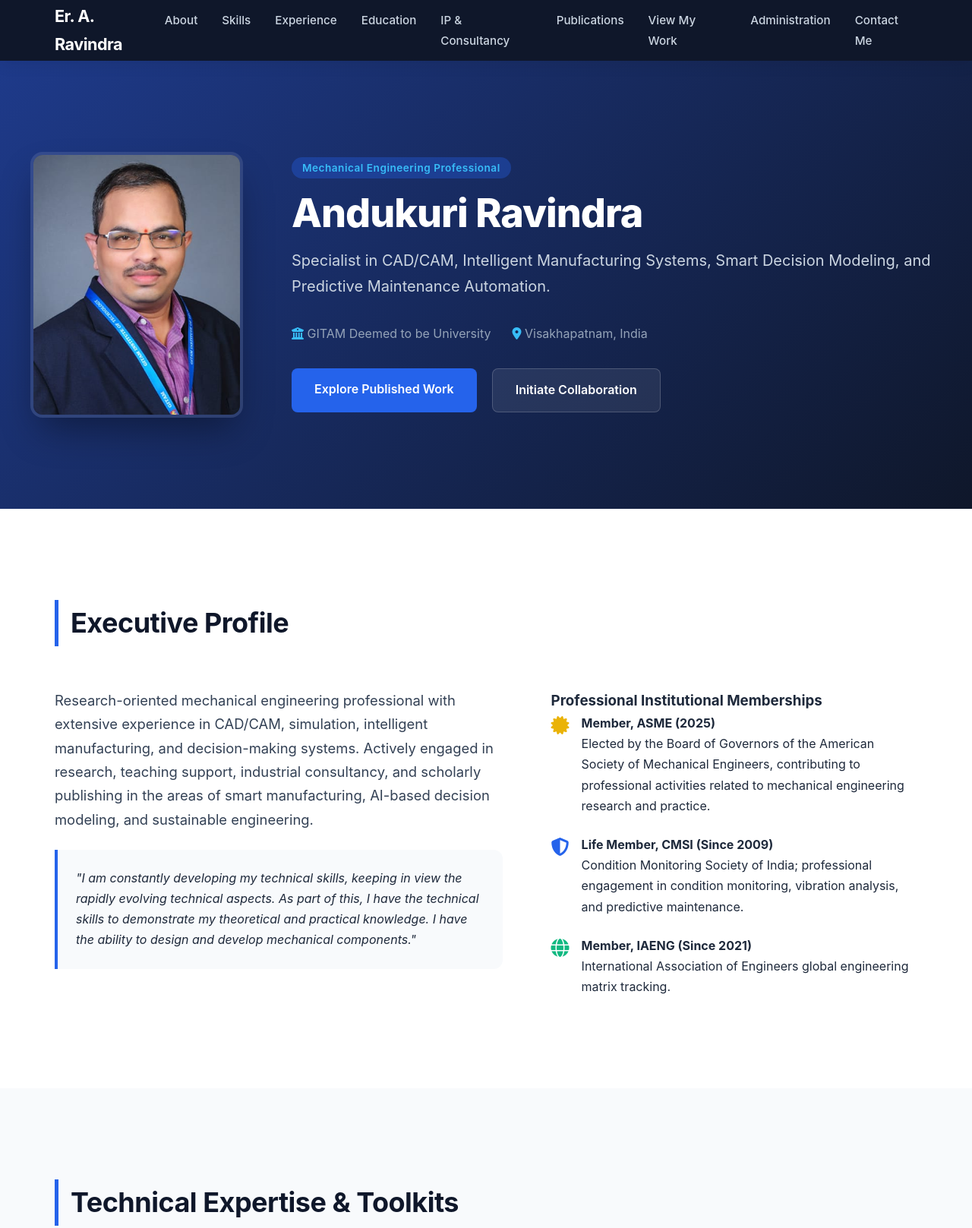
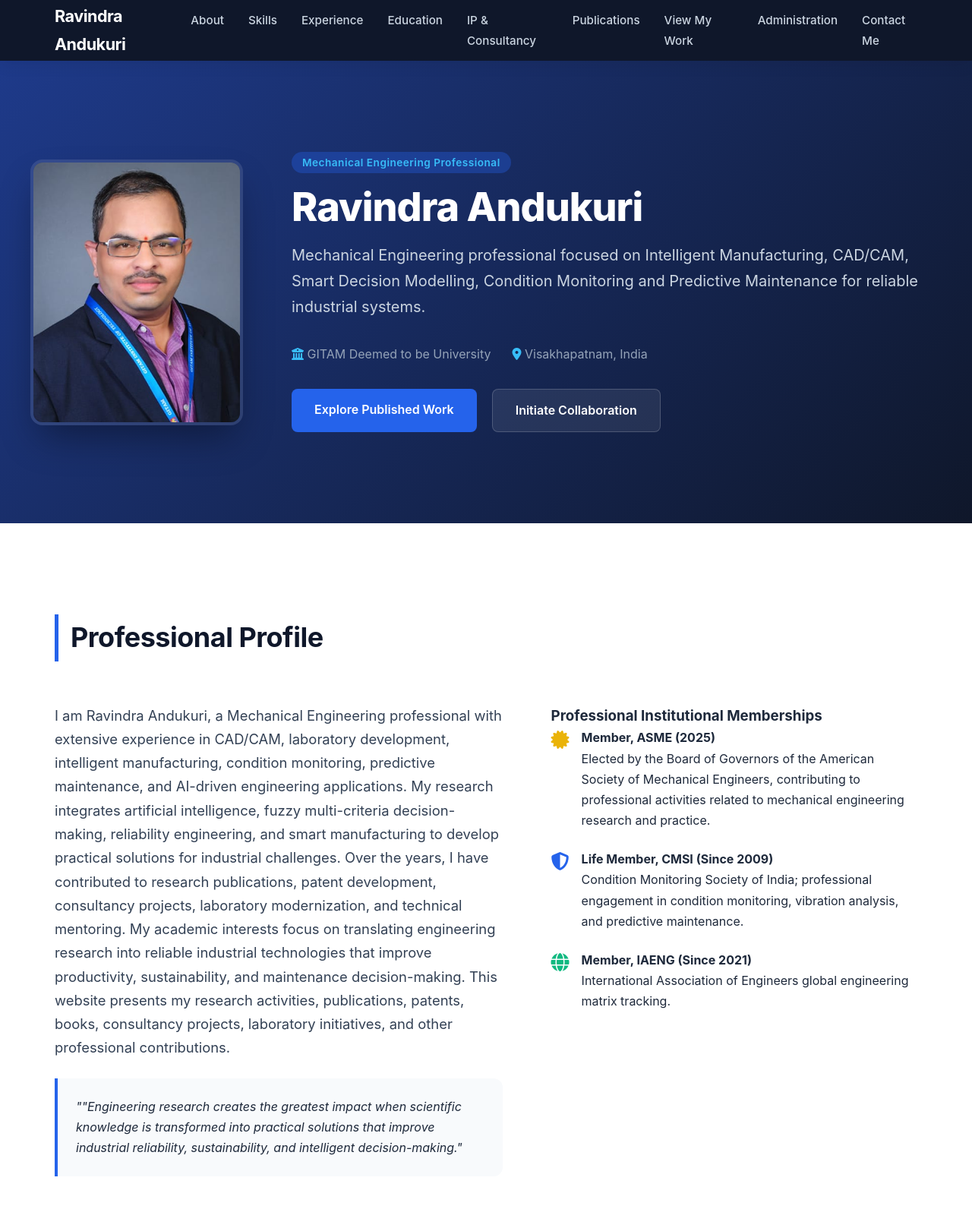
Before and after one commit to Ravindra1602/portfolio, a website: page index.html in a window 1280 px wide. Shown: the top 1617 px of the page at 76% size. Drawn offline with Linux system fonts and the light colour scheme.

Commit message:
Update index.html

```diff
--- a/index.html
+++ b/index.html
@@ -3,7 +3,7 @@
 <head>
     <meta charset="UTF-8">
     <meta name="viewport" content="width=device-width, initial-scale=1.0">
-    <title>Er. Andukuri Ravindra | Research & Mechanical Engineering Portfolio</title>
+    <title>Ravindra Andukuri | Research & Mechanical Engineering Portfolio</title>
     <link rel="stylesheet" href="./style.css">
     <!-- Font Awesome for clean interface icons -->
     <link rel="stylesheet" href="https://cdnjs.cloudflare.com/ajax/libs/font-awesome/6.4.0/css/all.min.css">
@@ -13,7 +13,7 @@
     <!-- Navigation Bar -->
     <nav class="navbar">
         <div class="nav-container">
-            <a href="#" class="logo">Er. A. Ravindra</a>
+            <a href="#" class="logo">Ravindra Andukuri</a>
             <ul class="nav-links">
                 <li><a href="#about">About</a></li>
                 <li><a href="#skills">Skills</a></li>
@@ -36,8 +36,8 @@
             </div>
             <div class="hero-text animate-slide-up">
                 <span class="badge">Mechanical Engineering Professional</span>
-                <h1>Andukuri Ravindra</h1>
-                <p class="tagline">Specialist in CAD/CAM, Intelligent Manufacturing Systems, Smart Decision Modeling, and Predictive Maintenance Automation.</p>
+                <h1>Ravindra Andukuri</h1>
+                <p class="tagline">Mechanical Engineering professional focused on Intelligent Manufacturing, CAD/CAM, Smart Decision Modelling, Condition Monitoring and Predictive Maintenance for reliable industrial systems.</p>
                 <div class="hero-meta">
                     <span><i class="fa-solid fa-university"></i> GITAM Deemed to be University</span>
                     <span><i class="fa-solid fa-location-dot"></i> Visakhapatnam, India</span>
@@ -55,12 +55,16 @@
 
         <!-- Executive Profile Section -->
         <section id="about" class="section">
-            <h2 class="section-title">Executive Profile</h2>
+            <h2 class="section-title">Professional Profile</h2>
             <div class="about-grid">
                 <div class="about-card highlight">
-                    <p>Research-oriented mechanical engineering professional with extensive experience in CAD/CAM, simulation, intelligent manufacturing, and decision-making systems. Actively engaged in research, teaching support, industrial consultancy, and scholarly publishing in the areas of smart manufacturing, AI-based decision modeling, and sustainable engineering.</p>
+                    <p>I am Ravindra Andukuri, a Mechanical Engineering professional with extensive experience in CAD/CAM, laboratory development, intelligent manufacturing, condition monitoring, predictive maintenance, and AI-driven engineering applications. My research integrates artificial intelligence, fuzzy multi-criteria decision-making, reliability engineering, and smart manufacturing to develop practical solutions for industrial challenges.
+
+Over the years, I have contributed to research publications, patent development, consultancy projects, laboratory modernization, and technical mentoring. My academic interests focus on translating engineering research into reliable industrial technologies that improve productivity, sustainability, and maintenance decision-making.
+
+This website presents my research activities, publications, patents, books, consultancy projects, laboratory initiatives, and other professional contributions.</p>
                     <blockquote class="quote-box">
-                        "I am constantly developing my technical skills, keeping in view the rapidly evolving technical aspects. As part of this, I have the technical skills to demonstrate my theoretical and practical knowledge. I have the ability to design and develop mechanical components."
+                        ""Engineering research creates the greatest impact when scientific knowledge is transformed into practical solutions that improve industrial reliability, sustainability, and intelligent decision-making."
                     </blockquote>
                 </div>
                 <div class="affiliations-card">
```
